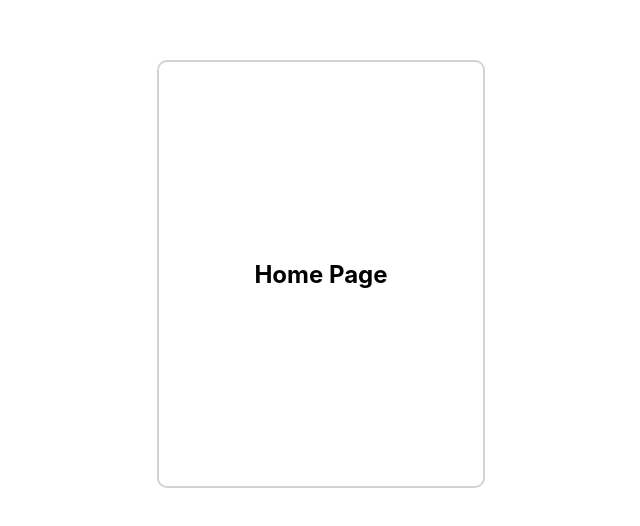
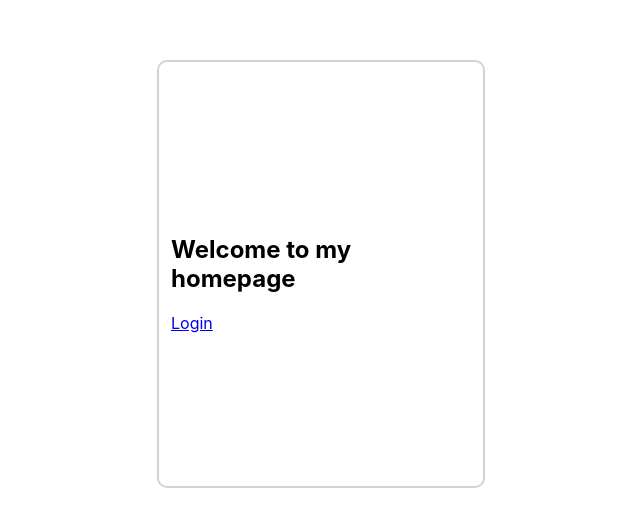
Before and after one commit to 8ark-dev/react-Routing, a React (Create React App) app: page / in a window 1280 px wide. Shown: the part 126-652 px from the top of the page, without its empty margins (319-959 px from the left). Built offline with nearby package versions, Linux system fonts and the light colour scheme.

Commit message:
FECH login

```diff
--- a/src/UserLogin/LoginForm.jsx
+++ b/src/UserLogin/LoginForm.jsx
@@ -11,6 +11,12 @@ function LoginForm() {
 
     const email = emailRef.current.value;
     const password = passwordRef.current.value;
+
+    history.push(`/detail?email=${email}&password=${password}`)
+    //history.push({
+     // pathname : '/detail',
+     // search : `?email=${email}&password=${password}`
+    //})
   };
 
   return (
@@ -32,6 +38,7 @@ function LoginForm() {
           <label>Password</label>
           <input
             placeholder='enter password.'
+            ref={passwordRef}
             required
             id='password'
             name='password'
--- a/src/UserLogin/UserLogin.jsx
+++ b/src/UserLogin/UserLogin.jsx
@@ -4,6 +4,9 @@ import {
   Switch,
   BrowserRouter,
   Route,
+  Link,
+  useLocation,
+  Redirect,
 } from "react-router-dom";
 import LoginForm from './LoginForm';
 
@@ -11,7 +14,7 @@ export default function UserLogin() {
   return (
     <BrowserRouter>
       <Switch>
-        <Route path="/">
+        <Route exact path="/">
           <HomePage/>
         </Route>
 
@@ -30,9 +33,9 @@ export default function UserLogin() {
 function HomePage() {
   return (
     <div>
-      <h2>Home Page</h2>
+      <h2>Welcome to my homepage</h2>
       <div>
-        {}
+        <Link to="/login">Login</Link>
       </div>
     </div>
   );
@@ -44,15 +47,23 @@ function LoginPage() {
       <h2>Login Page</h2>
       <LoginForm/>
       <div>
-        {}
+        <Link to="/">Back to Home</Link>
       </div>
     </div>
   );
 }
 
 function UserDetailPage() {
-  const email = 'abc@def.com'
-  const password = '1234'
+
+  const location = useLocation()
+  const searchParams = new URLSearchParams(location.search)
+
+  const email = searchParams.get('email')
+  const password = searchParams.get('password')
+
+  if (!email || !password) {
+    return <Redirect to="/login"/>
+  }
 
   return (
     <div>
@@ -63,7 +74,7 @@ function UserDetailPage() {
         <br/>
         <strong>{password}</strong>
       </p>
-      {}
+      <Link to="/login">Logout</Link>
     </div>
   );
 }
```
